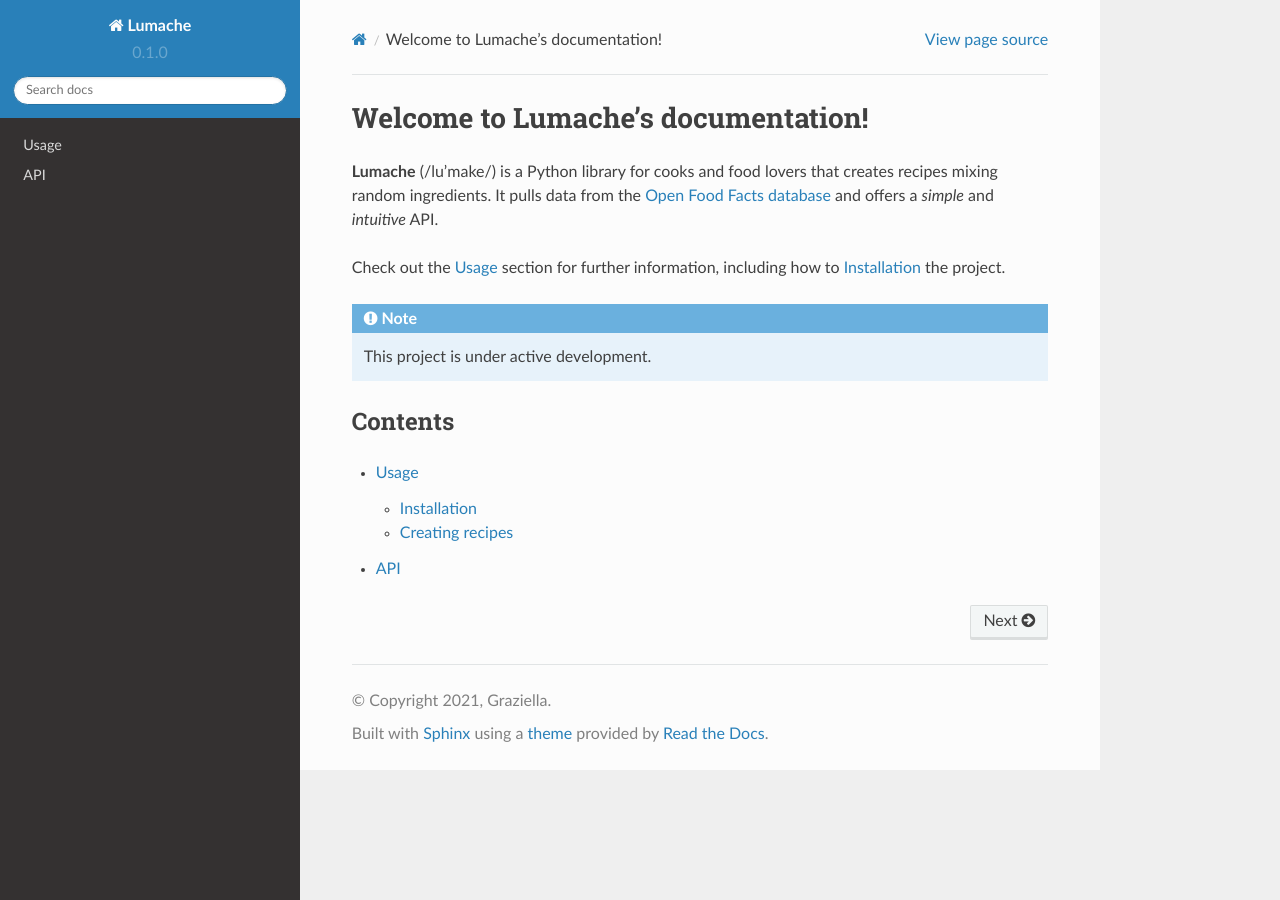
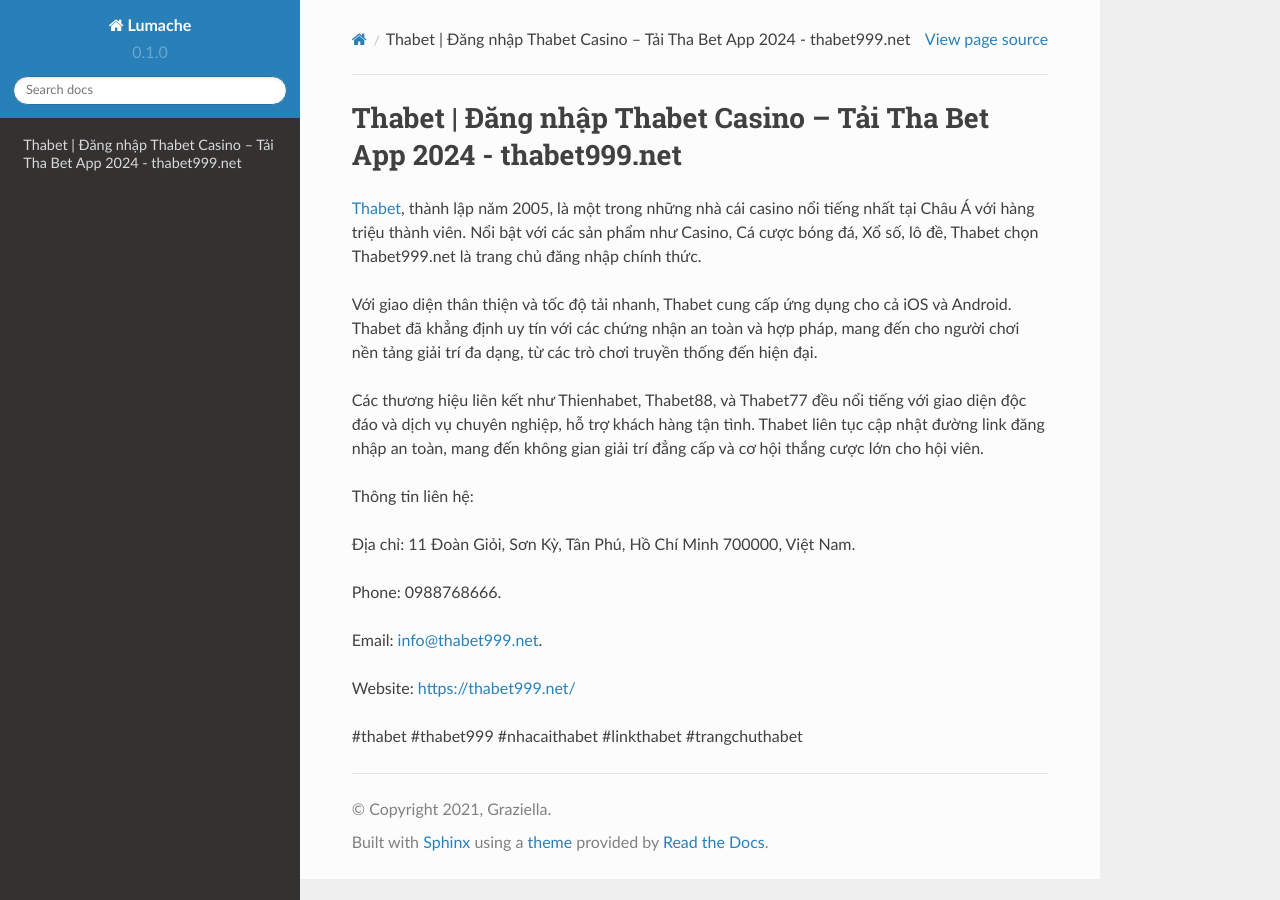
Before and after one commit to socialentity/thabet999net, a Sphinx documentation site: the page built from docs/source/index.rst, in a window 1280 px wide. Built offline with Sphinx 7.4.7 and the Read the Docs theme 2.0.0, drawn with Linux system fonts in a browser that asks for light colours.

Commit message:
Update index.rst

```diff
--- a/docs/source/index.rst
+++ b/docs/source/index.rst
@@ -1,22 +1,20 @@
-Welcome to Lumache's documentation!
+Thabet | Đăng nhập Thabet Casino – Tải Tha Bet App 2024 - thabet999.net
 ===================================
 
-**Lumache** (/lu'make/) is a Python library for cooks and food lovers
-that creates recipes mixing random ingredients.
-It pulls data from the `Open Food Facts database <https://world.openfoodfacts.org/>`_
-and offers a *simple* and *intuitive* API.
+`Thabet <https://thabet999.net/>`_, thành lập năm 2005, là một trong những nhà cái casino nổi tiếng nhất tại Châu Á với hàng triệu thành viên. Nổi bật với các sản phẩm như Casino, Cá cược bóng đá, Xổ số, lô đề, Thabet chọn Thabet999.net là trang chủ đăng nhập chính thức.
 
-Check out the :doc:`usage` section for further information, including
-how to :ref:`installation` the project.
+Với giao diện thân thiện và tốc độ tải nhanh, Thabet cung cấp ứng dụng cho cả iOS và Android. Thabet đã khẳng định uy tín với các chứng nhận an toàn và hợp pháp, mang đến cho người chơi nền tảng giải trí đa dạng, từ các trò chơi truyền thống đến hiện đại.
 
-.. note::
+Các thương hiệu liên kết như Thienhabet, Thabet88, và Thabet77 đều nổi tiếng với giao diện độc đáo và dịch vụ chuyên nghiệp, hỗ trợ khách hàng tận tình. Thabet liên tục cập nhật đường link đăng nhập an toàn, mang đến không gian giải trí đẳng cấp và cơ hội thắng cược lớn cho hội viên.
 
-   This project is under active development.
+Thông tin liên hệ:
 
-Contents
---------
+Địa chỉ: 11 Đoàn Giỏi, Sơn Kỳ, Tân Phú, Hồ Chí Minh 700000, Việt Nam.
 
-.. toctree::
+Phone: 0988768666.
 
-   usage
-   api
+Email: info@thabet999.net.
+
+Website: https://thabet999.net/
+
+#thabet #thabet999 #nhacaithabet #linkthabet #trangchuthabet
```
